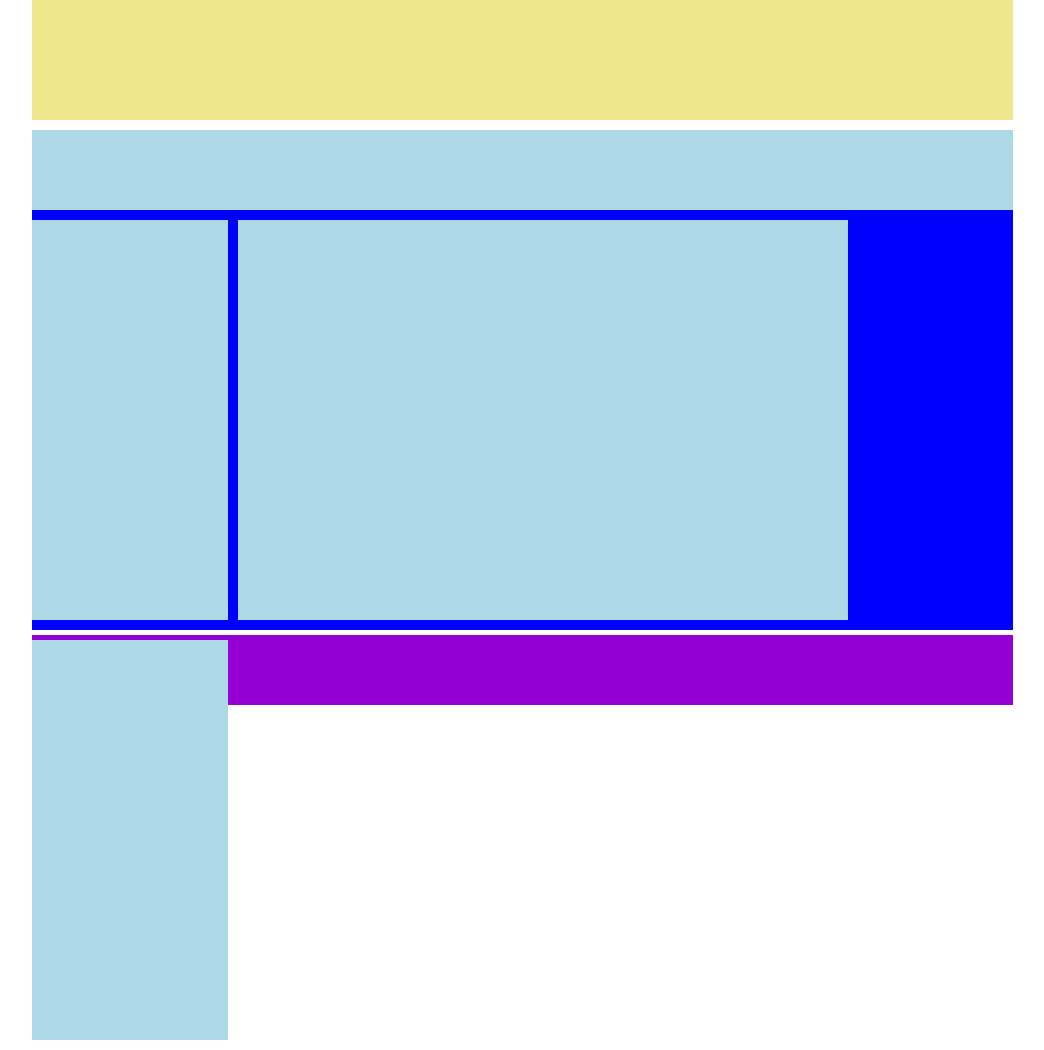
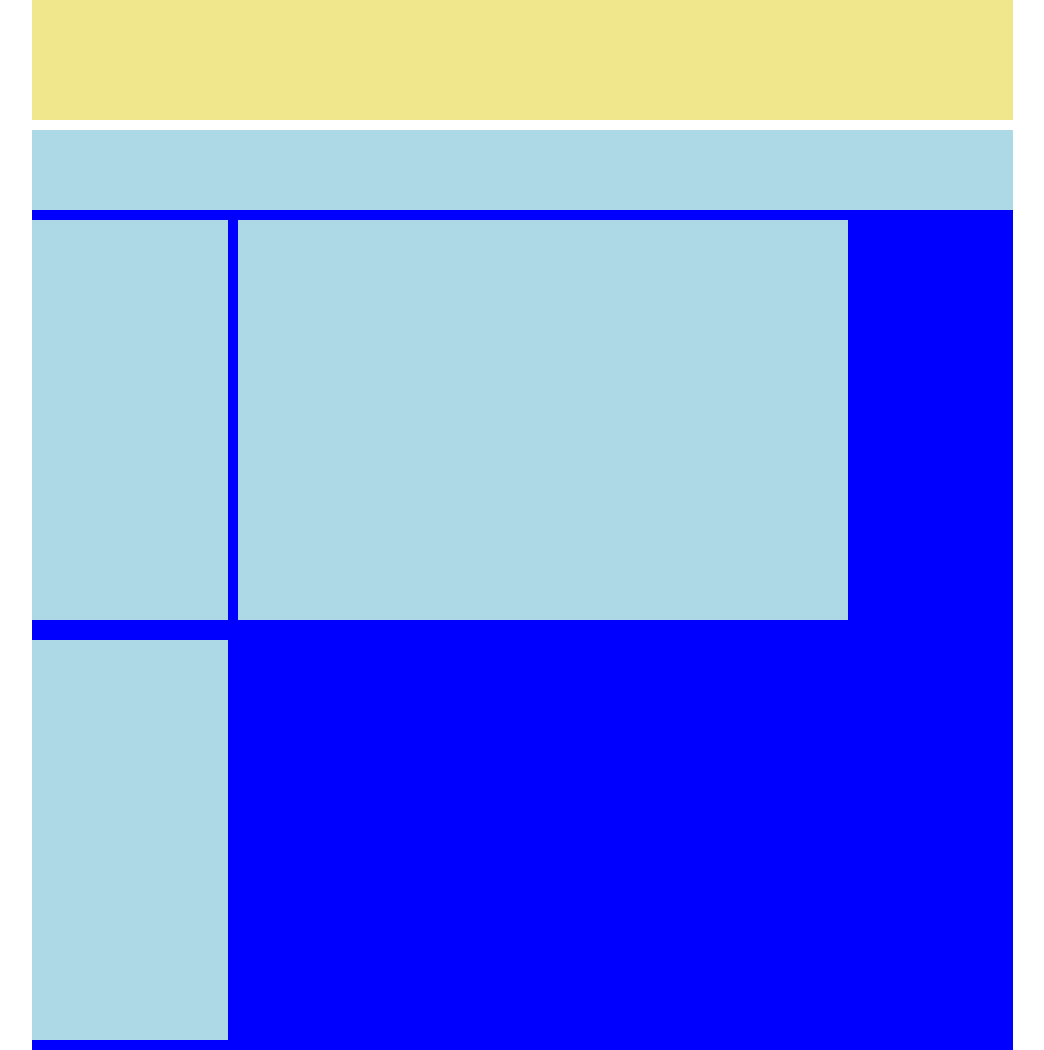
Before and after one commit to Andrei-Gabriel/htmlcss-struttura-wp, a plain HTML site: page index.html in a window 1280 px wide. Shown: the part 420-1470 px from the top of the page, without its empty margins (118-1162 px from the left). Drawn offline with Linux system fonts and the light colour scheme.

Commit message:
Ultime modifiche

```diff
--- a/css/style.css
+++ b/css/style.css
@@ -10,6 +10,12 @@ body {
     body :only-of-type:not(header, footer) {
         margin-top: 10px;
     }
+
+.clearfix::after { /* main */
+    content: "";
+    display: table;
+    clear: both;
+}
 
 /* Layout header --------------------------------------------------------- */
 header {
@@ -25,14 +31,8 @@ figure {
 
 /* Layout main ----------------------------------------------------------- */
 main {
-    height: 500px;
     background-color: blue;
 }
-/*main::after {
-    content: "";
-    display: table;
-    clear: both;
-}*/
     main div {
         background-color: lightblue;
     }
--- a/index.html
+++ b/index.html
@@ -1,5 +1,5 @@
 <!DOCTYPE html>
-<html lang="en">
+<html lang="zxx">
 <head>
     <meta charset="UTF-8">
     <meta http-equiv="X-UA-Compatible" content="IE=edge">
@@ -18,7 +18,7 @@
     </figure>
 
     <!-- Inizio main -->
-    <main>
+    <main class="clearfix">
         <!-- Inizio header-main -->
         <div class="header-main">
         </div>
```
